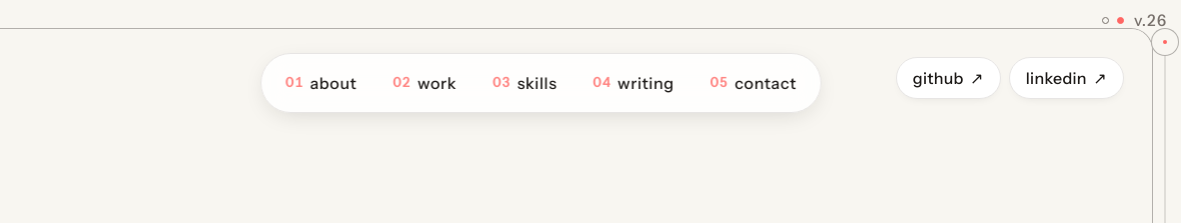
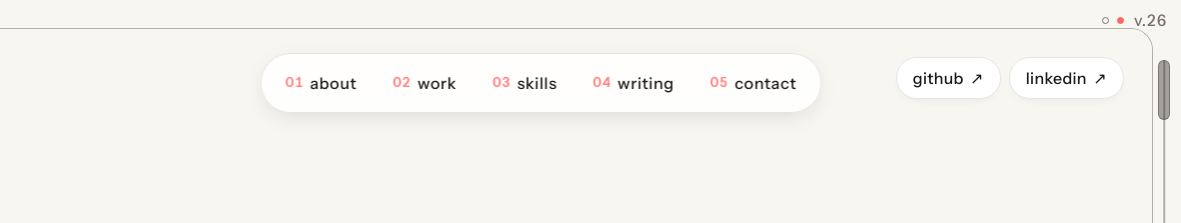
Before and after one commit to aidantrabs/portfolio, an Astro site: page / in a window 1280 px wide. Shown: the top 223 px of the page, 99-1280 px from the left. Built offline with nearby package versions, Linux system fonts and the light colour scheme; Astro itself is replaced by a stand-in of ours; no server answers; a web font is replaced by a local one.

Commit message:
fix: hide native scrollbar, beef up custom outer-frame scroll indicator

```diff
--- a/src/styles/global.css
+++ b/src/styles/global.css
@@ -103,21 +103,15 @@
     }
 }
 
+.app-bounds {
+    scrollbar-width: none;
+    -ms-overflow-style: none;
+}
+
 .app-bounds::-webkit-scrollbar {
-    width: 8px;
-}
-
-.app-bounds::-webkit-scrollbar-track {
-    background: transparent;
-}
-
-.app-bounds::-webkit-scrollbar-thumb {
-    background: color-mix(in srgb, var(--text) 12%, transparent);
-    border-radius: 999px;
-}
-
-.app-bounds::-webkit-scrollbar-thumb:hover {
-    background: color-mix(in srgb, var(--text) 25%, transparent);
+    display: none;
+    width: 0;
+    height: 0;
 }
 
 .graffiti-name {
@@ -781,16 +775,16 @@
 .outer-frame__scrollbar {
     display: none;
     position: absolute;
-    top: 28px;
-    right: 11px;
-    bottom: 28px;
-    width: 6px;
+    top: 60px;
+    right: 8px;
+    bottom: 60px;
+    width: 12px;
 }
 
 @media (min-width: 768px) {
     .outer-frame__scrollbar {
         display: block;
-        right: 13px;
+        right: 11px;
     }
 }
 
@@ -800,33 +794,25 @@
     bottom: 0;
     left: 50%;
     transform: translateX(-50%);
-    width: 1px;
-    background-color: color-mix(in srgb, var(--text) 22%, transparent);
+    width: 1.5px;
+    background-color: color-mix(in srgb, var(--text) 32%, transparent);
 }
 
 .outer-frame__scroll-thumb {
     position: absolute;
     left: 50%;
     transform: translateX(-50%);
-    width: 28px;
-    height: 28px;
-    border-radius: 999px;
-    background-color: var(--bg);
+    width: 12px;
+    height: 60px;
+    border-radius: 8px;
+    background-color: color-mix(in srgb, var(--text) 38%, transparent);
     border: 1.5px solid color-mix(in srgb, var(--text) 32%, transparent);
     top: 0;
     transition: top 0.08s linear;
 }
 
-.outer-frame__scroll-thumb::after {
-    content: '';
-    position: absolute;
-    top: 50%;
-    left: 50%;
-    transform: translate(-50%, -50%);
-    width: 4px;
-    height: 4px;
-    border-radius: 50%;
-    background-color: var(--accent);
+.dark .outer-frame__scroll-thumb {
+    background-color: color-mix(in srgb, var(--text) 28%, transparent);
 }
 
 .sticker {
```
